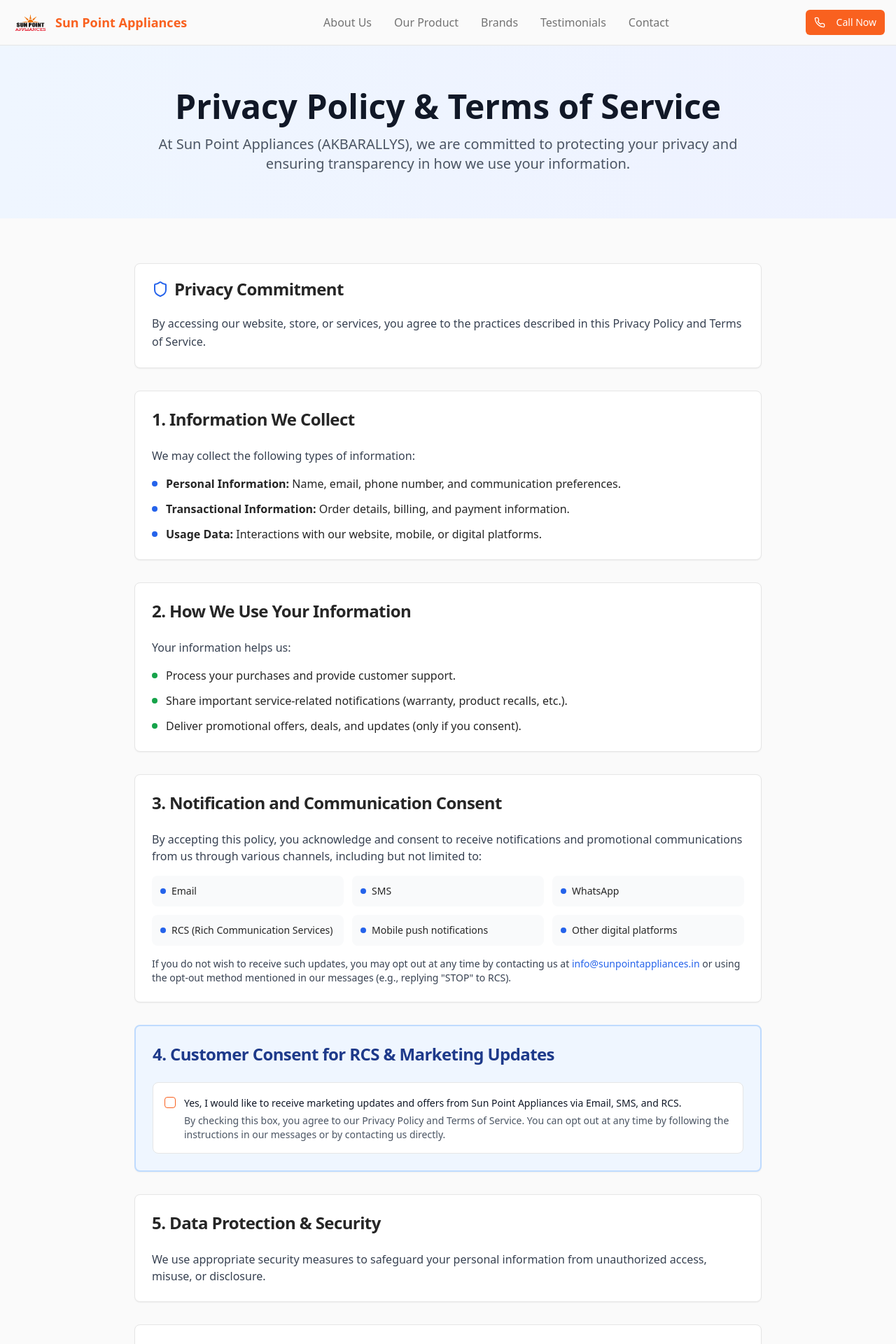
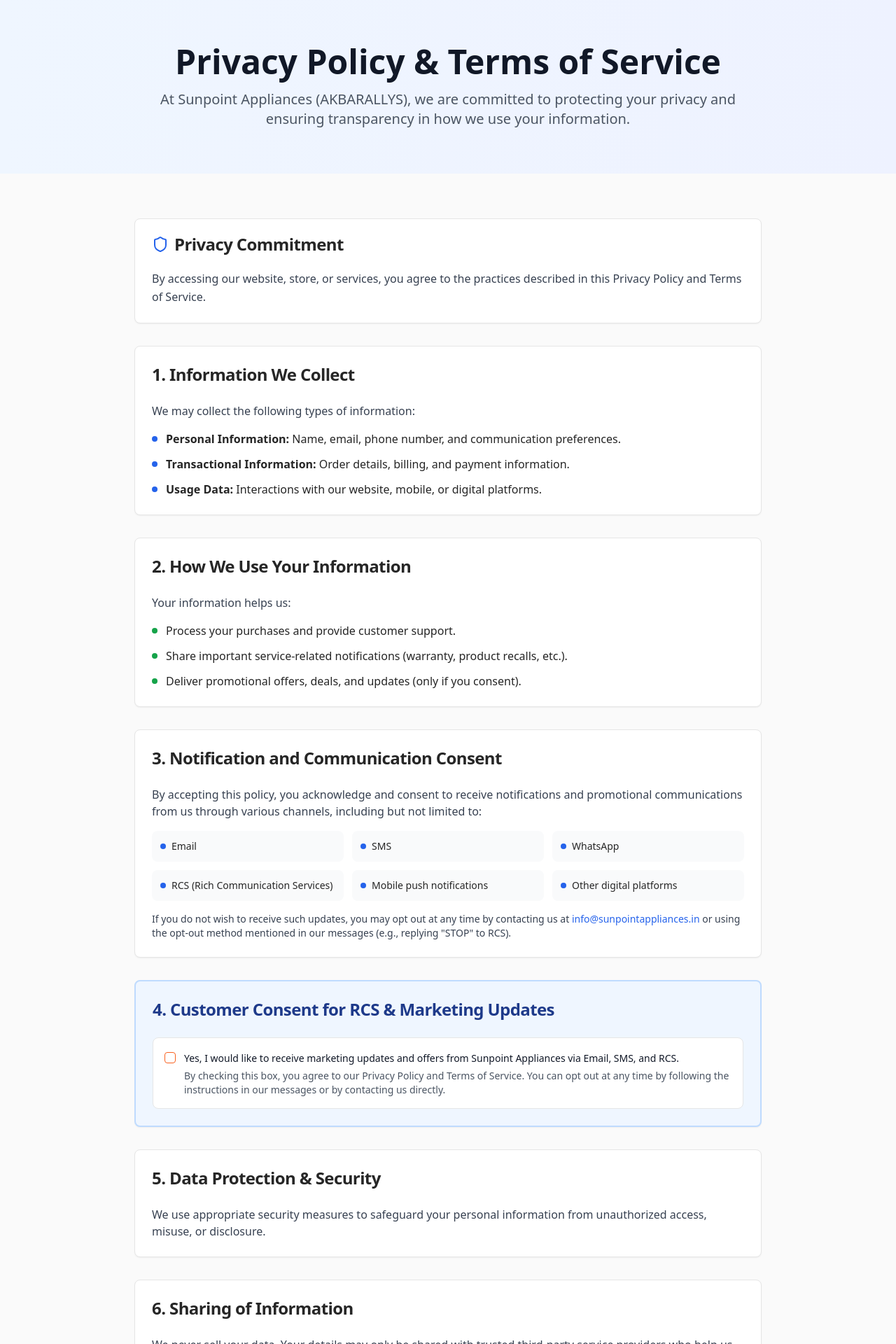
Before and after one commit to Ganesh-Shivhare/sun-point-appliances, a React (Vite) app: page /privacy in a window 1280 px wide. Shown: the top 1920 px of the page at 70% size. Built offline with nearby package versions, Linux system fonts and the light colour scheme.

Commit message:
REmoved header footer from privacy screen.

```diff
--- a/src/components/Footer.tsx
+++ b/src/components/Footer.tsx
@@ -17,11 +17,11 @@ const Footer = () => {
             <div className="flex items-center gap-3 mb-6">
               <img
                 src="/app_logo.png"
-                alt="Sun Point Appliances Logo"
+                alt="Sunpoint Appliances Logo"
                 className="h-12"
               />
               <div>
-                <h3 className="text-xl font-bold text-primary">Sun Point Appliances</h3>
+                <h3 className="text-xl font-bold text-primary">SunPoint Appliances</h3>
                 <p className="text-sm text-gray-300">(AKBARALLYS)</p>
               </div>
             </div>
@@ -54,7 +54,7 @@ const Footer = () => {
                 <MapPin className="h-5 w-5 text-primary mt-1 flex-shrink-0" />
                 <div>
                   <p className="text-gray-300 text-sm leading-relaxed">
-                    Sun Point Appliances (AKBARALLYS)<br />
+                    Sunpoint Appliances (AKBARALLYS)<br />
                     15 Sakar VII Nehru Bridge Corner,<br />
                     Ashram Rd, opposite Patang Hotel,<br />
                     Ahmedabad, Gujarat 380009
@@ -131,7 +131,7 @@ const Footer = () => {
             <div className="mt-6 p-4 bg-gray-800/50 rounded-lg border border-gray-700">
               <h4 className="text-sm font-semibold text-primary mb-2">Trusted by 1000+ Customers</h4>
               <p className="text-xs text-gray-300 leading-relaxed">
-                Join thousands of satisfied customers who trust Sun Point Appliances for their home appliance needs.
+                Join thousands of satisfied customers who trust Sunpoint Appliances for their home appliance needs.
               </p>
               <div className="flex items-center justify-end gap-2 text-yellow-400 mb-2 mt-4">
                 <Star className="h-3 w-3 fill-current" />
@@ -174,7 +174,7 @@ const Footer = () => {
             {/* Copyright */}
             <div className="text-center md:text-right">
               <p className="text-gray-300 text-sm">
-                © 2024 Sun Point Appliances (AKBARALLYS). All rights reserved.
+                © 2024 SunPoint Appliances (AKBARALLYS). All rights reserved.
               </p>
               <p className="text-gray-400 text-xs mt-1">
                 GST No: 24ABCDE1234F1Z5 | PAN: ABCDE1234F
--- a/src/pages/Privacy.tsx
+++ b/src/pages/Privacy.tsx
@@ -1,5 +1,3 @@
-import Navigation from "@/components/Navigation";
-import Footer from "@/components/Footer";
 import { Card, CardContent, CardHeader, CardTitle } from "@/components/ui/card";
 import { Separator } from "@/components/ui/separator";
 import { Checkbox } from "@/components/ui/checkbox";
@@ -9,8 +7,7 @@ import { Mail, Phone, MapPin, Shield, Users, FileText, Eye, Trash2 } from "lucid
 const Privacy = () => {
   return (
     <div className="min-h-screen">
-      <Navigation />
-      <div className="pt-16">
+      <div>
         {/* Hero Section */}
         <div className="bg-gradient-to-r from-blue-50 to-indigo-50 py-16">
           <div className="container mx-auto px-4">
@@ -19,7 +16,7 @@ const Privacy = () => {
                 Privacy Policy & Terms of Service
               </h1>
               <p className="text-xl text-gray-600">
-                At Sun Point Appliances (AKBARALLYS), we are committed to protecting your privacy and ensuring transparency in how we use your information.
+                At Sunpoint Appliances (AKBARALLYS), we are committed to protecting your privacy and ensuring transparency in how we use your information.
               </p>
             </div>
           </div>
@@ -135,7 +132,7 @@ const Privacy = () => {
                   <Checkbox id="marketing-consent" className="mt-1" />
                   <div>
                     <label htmlFor="marketing-consent" className="text-sm font-medium text-gray-900 cursor-pointer">
-                      Yes, I would like to receive marketing updates and offers from Sun Point Appliances via Email, SMS, and RCS.
+                      Yes, I would like to receive marketing updates and offers from Sunpoint Appliances via Email, SMS, and RCS.
                     </label>
                     <p className="text-sm text-gray-600 mt-1">
                       By checking this box, you agree to our Privacy Policy and Terms of Service. You can opt out at any time by following the instructions in our messages or by contacting us directly.
@@ -224,7 +221,7 @@ const Privacy = () => {
                   <div className="flex items-start gap-3">
                     <div className="w-2 h-2 bg-purple-600 rounded-full mt-2 flex-shrink-0"></div>
                     <div>
-                      <strong>Liability:</strong> Sun Point Appliances is not liable for indirect or incidental damages arising from the use of our services.
+                      <strong>Liability:</strong> Sunpoint Appliances is not liable for indirect or incidental damages arising from the use of our services.
                     </div>
                   </div>
                   <div className="flex items-start gap-3">
@@ -247,7 +244,7 @@ const Privacy = () => {
                   <div className="flex items-center gap-3">
                     <MapPin className="h-5 w-5 text-green-600" />
                     <div>
-                      <strong>Sun Point Appliances (AKBARALLYS)</strong>
+                      <strong>Sunpoint Appliances (AKBARALLYS)</strong>
                       <p className="text-sm text-gray-600">
                         15 Sakar VII, Nehru Bridge Corner, Ashram Rd, opposite Patang Hotel, Ahmedabad, Gujarat 380009
                       </p>
@@ -268,19 +265,9 @@ const Privacy = () => {
                 </div>
               </CardContent>
             </Card>
-
-            {/* Last Updated */}
-            <div className="text-center text-sm text-gray-500 py-8">
-              <p>Last updated: {new Date().toLocaleDateString('en-US', {
-                year: 'numeric',
-                month: 'long',
-                day: 'numeric'
-              })}</p>
-            </div>
           </div>
         </div>
       </div>
-      <Footer />
     </div>
   );
 };
```
